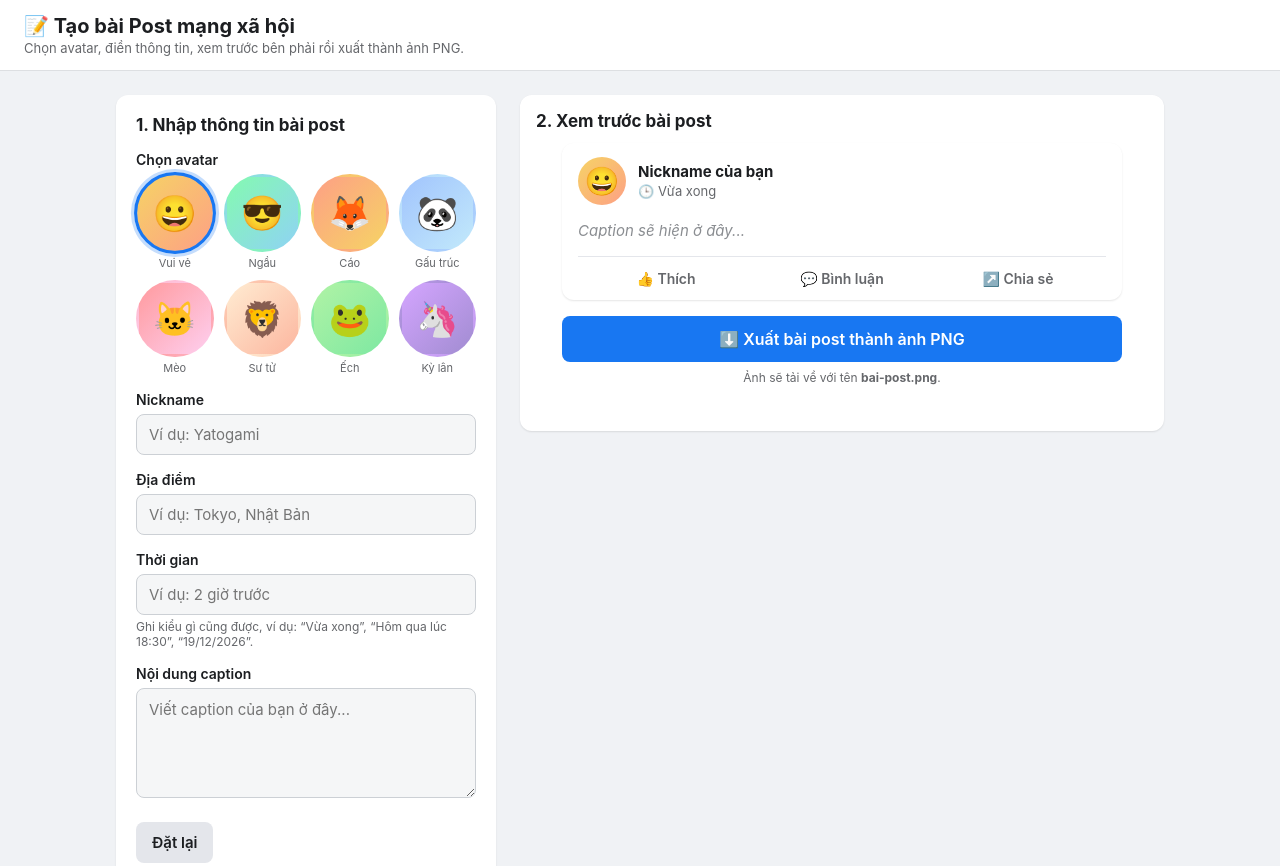
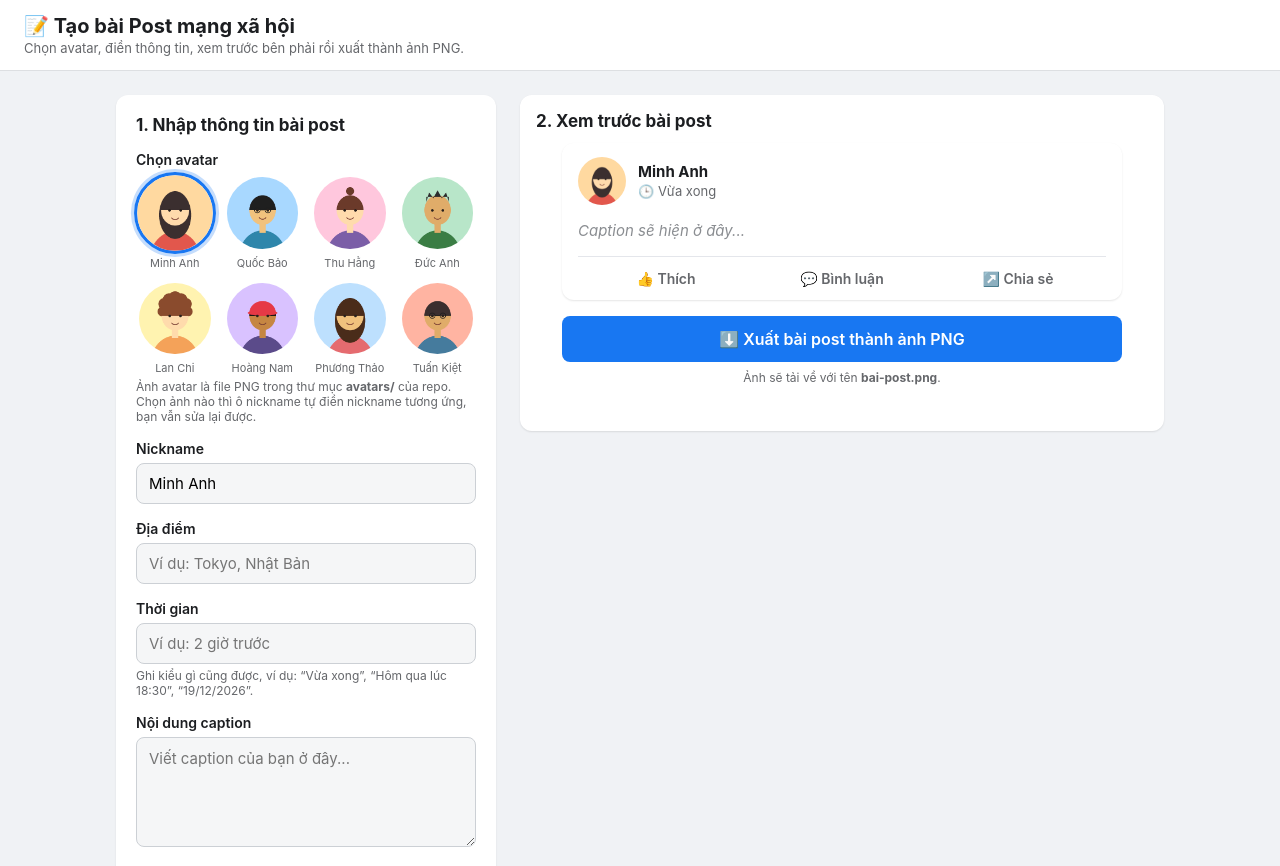
Before and after one commit to vmt2991/social-post-maker, a plain HTML site: page index.html in a window 1280 px wide. Shown: the top 866 px of the page. Drawn offline with nearby package versions, Linux system fonts and the light colour scheme.

Commit message:
Add files via upload

```diff
--- a/index.html
+++ b/index.html
@@ -72,12 +72,11 @@
     margin-top: 6px;
   }
   .avatar-option {
+    width: 100%;
     aspect-ratio: 1;
     border-radius: 50%;
-    display: flex;
-    align-items: center;
-    justify-content: center;
-    font-size: 34px;
+    object-fit: cover;
+    display: block;
     cursor: pointer;
     border: 3px solid transparent;
     transition: transform .12s ease, border-color .12s ease, box-shadow .12s ease;
@@ -89,14 +88,6 @@
     box-shadow: 0 0 0 3px rgba(24,119,242,.25);
     transform: scale(1.05);
   }
-  .av-1 { background: linear-gradient(135deg, #f6d365, #fda085); }
-  .av-2 { background: linear-gradient(135deg, #84fab0, #8fd3f4); }
-  .av-3 { background: linear-gradient(135deg, #fda085, #f6d365); }
-  .av-4 { background: linear-gradient(135deg, #a1c4fd, #c2e9fb); }
-  .av-5 { background: linear-gradient(135deg, #ff9a9e, #fecfef); }
-  .av-6 { background: linear-gradient(135deg, #ffecd2, #fcb69f); }
-  .av-7 { background: linear-gradient(135deg, #b0f3a5, #7ee8a2); }
-  .av-8 { background: linear-gradient(135deg, #d4a5ff, #a18cd1); }
   .avatar-name { text-align: center; font-size: 11px; color: #65676b; margin-top: 4px; }
   .avatar-cell { text-align: center; }
 
@@ -141,9 +132,13 @@
   .post-avatar {
     width: 48px; height: 48px;
     border-radius: 50%;
-    display: flex; align-items: center; justify-content: center;
-    font-size: 28px;
+    overflow: hidden;
     flex-shrink: 0;
+  }
+  .post-avatar img {
+    width: 100%; height: 100%;
+    object-fit: cover;
+    display: block;
   }
   .post-name { font-weight: 700; font-size: 15px; line-height: 1.3; }
   .post-meta { font-size: 13px; color: #65676b; line-height: 1.4; }
@@ -188,9 +183,10 @@
 
     <label>Chọn avatar</label>
     <div class="avatar-grid" id="avatarGrid"></div>
+    <div class="hint">Ảnh avatar là file PNG trong thư mục <b>avatars/</b> của repo. Chọn ảnh nào thì ô nickname tự điền nickname tương ứng, bạn vẫn sửa lại được.</div>
 
     <label for="nickname">Nickname</label>
-    <input type="text" id="nickname" placeholder="Ví dụ: Yatogami" maxlength="50" autocomplete="off">
+    <input type="text" id="nickname" placeholder="Ví dụ: Yatogami" maxlength="50" autocomplete="off" value="Minh Anh">
 
     <label for="location">Địa điểm</label>
     <input type="text" id="location" placeholder="Ví dụ: Tokyo, Nhật Bản" maxlength="80" autocomplete="off">
@@ -213,7 +209,7 @@
       <h2 style="margin-bottom: 12px;">2. Xem trước bài post</h2>
       <div class="post-card" id="postCard">
         <div class="post-header">
-          <div class="post-avatar av-1" id="previewAvatar">😀</div>
+          <div class="post-avatar"><img id="previewAvatarImg" src="avatars/avatar-1.png" alt="Avatar"></div>
           <div>
             <div class="post-name" id="previewName">Nickname của bạn</div>
             <div class="post-meta" id="previewMeta">Vừa xong</div>
@@ -238,15 +234,17 @@
 
 <script src="https://cdnjs.cloudflare.com/ajax/libs/html2canvas/1.4.1/html2canvas.min.js"></script>
 <script>
+  // Danh sách avatar: mỗi ảnh PNG trong thư mục avatars/ gắn với 1 nickname.
+  // Muốn đổi ảnh hoặc nickname thì thay file trong avatars/ và sửa dòng tương ứng ở đây.
   var AVATARS = [
-    { emoji: "😀", cls: "av-1", name: "Vui vẻ" },
-    { emoji: "😎", cls: "av-2", name: "Ngầu" },
-    { emoji: "🦊", cls: "av-3", name: "Cáo" },
-    { emoji: "🐼", cls: "av-4", name: "Gấu trúc" },
-    { emoji: "🐱", cls: "av-5", name: "Mèo" },
-    { emoji: "🦁", cls: "av-6", name: "Sư tử" },
-    { emoji: "🐸", cls: "av-7", name: "Ếch" },
-    { emoji: "🦄", cls: "av-8", name: "Kỳ lân" }
+    { src: "avatars/avatar-1.png", nickname: "Minh Anh" },
+    { src: "avatars/avatar-2.png", nickname: "Quốc Bảo" },
+    { src: "avatars/avatar-3.png", nickname: "Thu Hằng" },
+    { src: "avatars/avatar-4.png", nickname: "Đức Anh" },
+    { src: "avatars/avatar-5.png", nickname: "Lan Chi" },
+    { src: "avatars/avatar-6.png", nickname: "Hoàng Nam" },
+    { src: "avatars/avatar-7.png", nickname: "Phương Thảo" },
+    { src: "avatars/avatar-8.png", nickname: "Tuấn Kiệt" }
   ];
   var selectedAvatar = AVATARS[0];
 
@@ -254,21 +252,25 @@
   AVATARS.forEach(function (av, i) {
     var cell = document.createElement("div");
     cell.className = "avatar-cell";
-    var opt = document.createElement("div");
-    opt.className = "avatar-option " + av.cls + (i === 0 ? " selected" : "");
-    opt.textContent = av.emoji;
-    opt.title = av.name;
+    var opt = document.createElement("img");
+    opt.className = "avatar-option" + (i === 0 ? " selected" : "");
+    opt.src = av.src;
+    opt.alt = av.nickname;
+    opt.title = av.nickname;
     opt.addEventListener("click", function () {
       selectedAvatar = av;
       document.querySelectorAll(".avatar-option").forEach(function (el) {
         el.classList.remove("selected");
       });
       opt.classList.add("selected");
+      // Chọn ảnh nào thì ô nickname tự điền nickname tương ứng;
+      // người dùng vẫn sửa lại nickname trong ô được.
+      document.getElementById("nickname").value = av.nickname;
       updatePreview();
     });
     var name = document.createElement("div");
     name.className = "avatar-name";
-    name.textContent = av.name;
+    name.textContent = av.nickname;
     cell.appendChild(opt);
     cell.appendChild(name);
     grid.appendChild(cell);
@@ -280,9 +282,9 @@
     var time = document.getElementById("time").value.trim();
     var caption = document.getElementById("caption").value;
 
-    var avatarEl = document.getElementById("previewAvatar");
-    avatarEl.textContent = selectedAvatar.emoji;
-    avatarEl.className = "post-avatar " + selectedAvatar.cls;
+    var avatarImg = document.getElementById("previewAvatarImg");
+    avatarImg.src = selectedAvatar.src;
+    avatarImg.alt = selectedAvatar.nickname;
 
     document.getElementById("previewName").textContent =
       nickname || "Nickname của bạn";
@@ -307,7 +309,7 @@
   });
 
   document.getElementById("resetBtn").addEventListener("click", function () {
-    document.getElementById("nickname").value = "";
+    document.getElementById("nickname").value = AVATARS[0].nickname;
     document.getElementById("location").value = "";
     document.getElementById("time").value = "";
     document.getElementById("caption").value = "";
```
Also changed, not shown: 1 other file.
